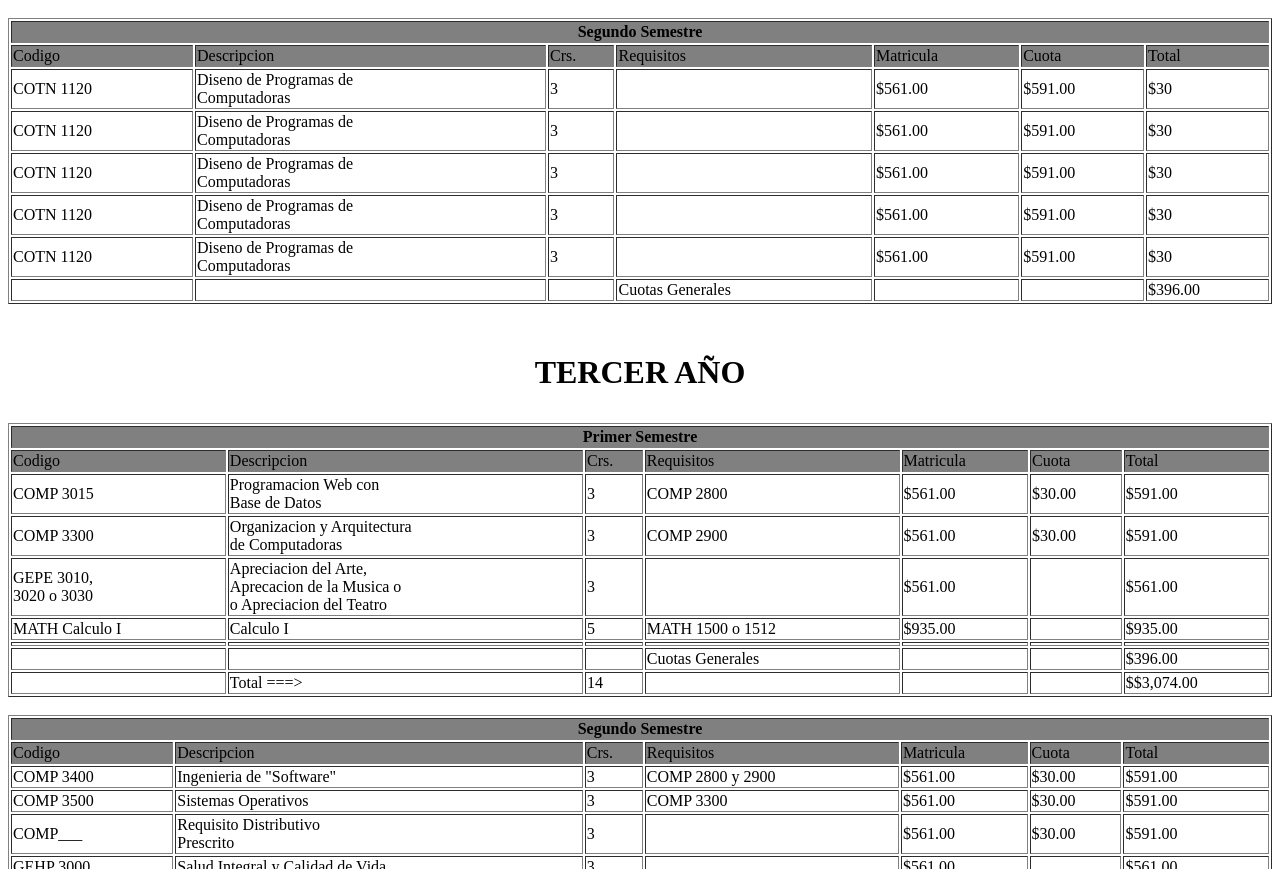
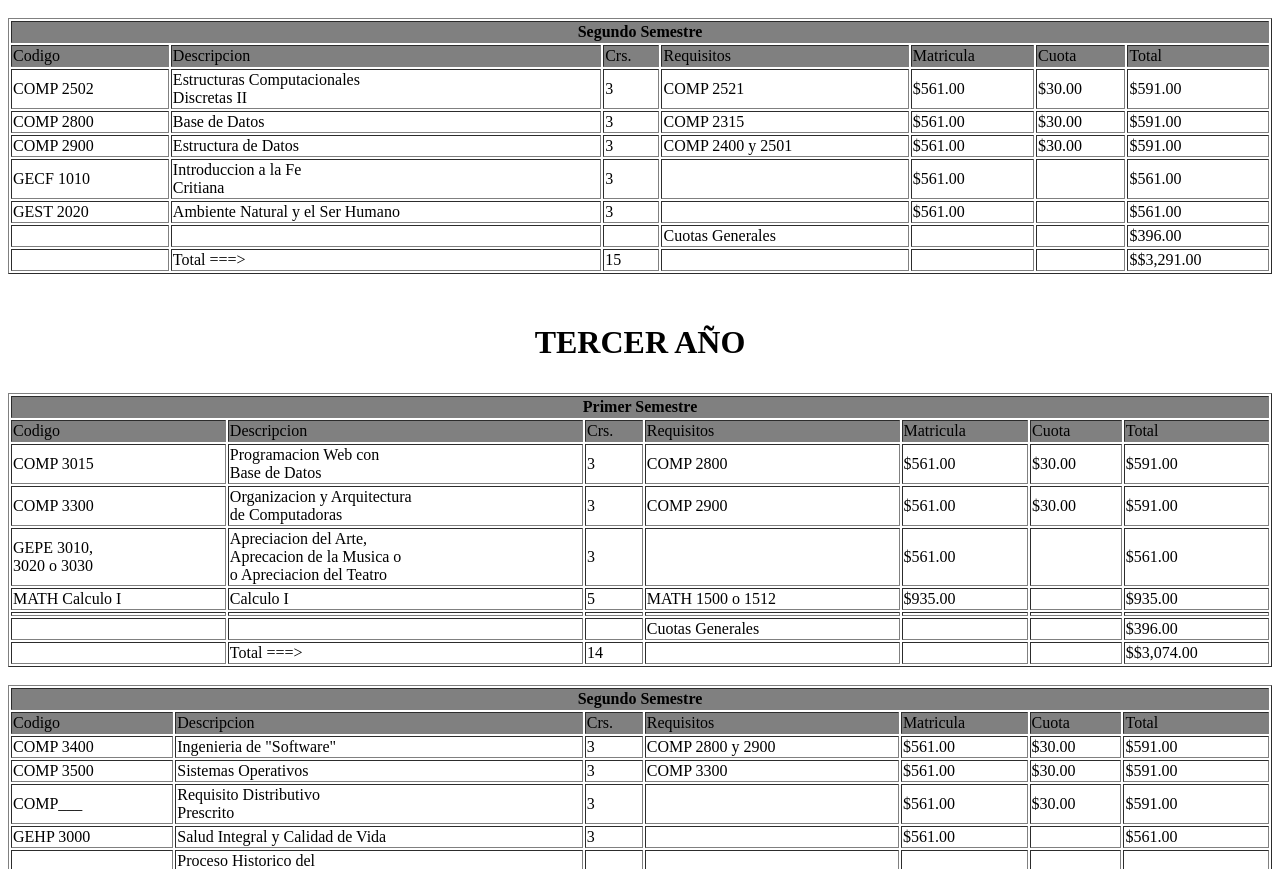
Before and after one commit to JoseJ22/portfolio, a plain HTML site: page Secuencial.html in a window 1280 px wide. Shown: the part 1090-1959 px from the top of the page. Drawn offline with Linux system fonts and the light colour scheme.

Commit message:
Update Secuencial.html

```diff
--- a/Secuencial.html
+++ b/Secuencial.html
@@ -279,49 +279,49 @@
             <td bgcolor= "gray">Total</td>
          </tr>
          <tr>
-            <td>COTN 1120</td>
-            <td>Diseno de Programas de<br>Computadoras</td>
+            <td>COMP 2502</td>
+            <td>Estructuras Computacionales<br>Discretas II</td>
+            <td>3</td>
+            <td>COMP 2521</td>
+            <td>$561.00</td>
+            <td>$30.00</td>
+            <td>$591.00</td>
+         </tr>
+         <tr>
+            <td>COMP 2800</td>
+            <td>Base de Datos</td>
+            <td>3</td>
+            <td>COMP 2315</td>
+            <td>$561.00</td>
+            <td>$30.00</td>
+            <td>$591.00</td>
+         </tr>
+         <tr>
+            <td>COMP 2900</td>
+            <td>Estructura de Datos</td>
+            <td>3</td>
+            <td>COMP 2400 y 2501</td>
+            <td>$561.00</td>
+            <td>$30.00</td>
+            <td>$591.00</td>
+         </tr>
+         <tr>
+            <td>GECF 1010</td>
+            <td>Introduccion a la Fe<br>Critiana</td>
             <td>3</td>
             <td></td>
             <td>$561.00</td>
-            <td>$591.00</td>
-            <td>$30</td>
+            <td></td>
+             <td>$561.00</td>
          </tr>
          <tr>
-            <td>COTN 1120</td>
-            <td>Diseno de Programas de<br>Computadoras</td>
+            <td>GEST 2020</td>
+            <td>Ambiente Natural y el Ser Humano</td>
             <td>3</td>
             <td></td>
             <td>$561.00</td>
-            <td>$591.00</td>
-            <td>$30</td>
-         </tr>
-         <tr>
-            <td>COTN 1120</td>
-            <td>Diseno de Programas de<br>Computadoras</td>
-            <td>3</td>
             <td></td>
             <td>$561.00</td>
-            <td>$591.00</td>
-            <td>$30</td>
-         </tr>
-         <tr>
-            <td>COTN 1120</td>
-            <td>Diseno de Programas de<br>Computadoras</td>
-            <td>3</td>
-            <td></td>
-            <td>$561.00</td>
-            <td>$591.00</td>
-             <td>$30</td>
-         </tr>
-         <tr>
-            <td>COTN 1120</td>
-            <td>Diseno de Programas de<br>Computadoras</td>
-            <td>3</td>
-            <td></td>
-            <td>$561.00</td>
-            <td>$591.00</td>
-            <td>$30</td>
          </tr>
          <tr>
             <td></td>
@@ -331,6 +331,15 @@
             <td></td>
             <td></td>
             <td>$396.00</td>
+         </tr>
+         <tr>
+            <td></td>
+            <td>Total ===></td>
+            <td>15</td>
+            <td></td>
+            <td></td>
+            <td></td>
+            <td>$$3,291.00</td>
          </tr>
       </table><br>
              <center>
```
